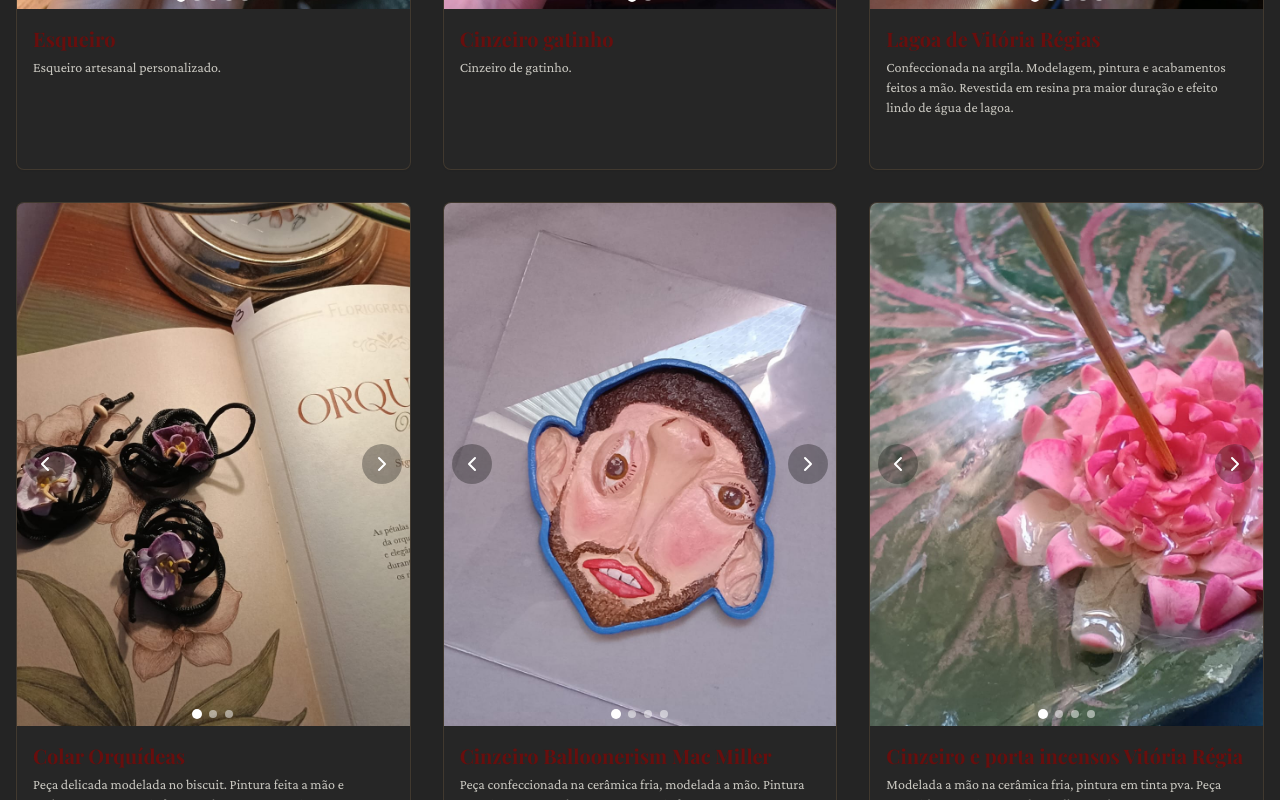
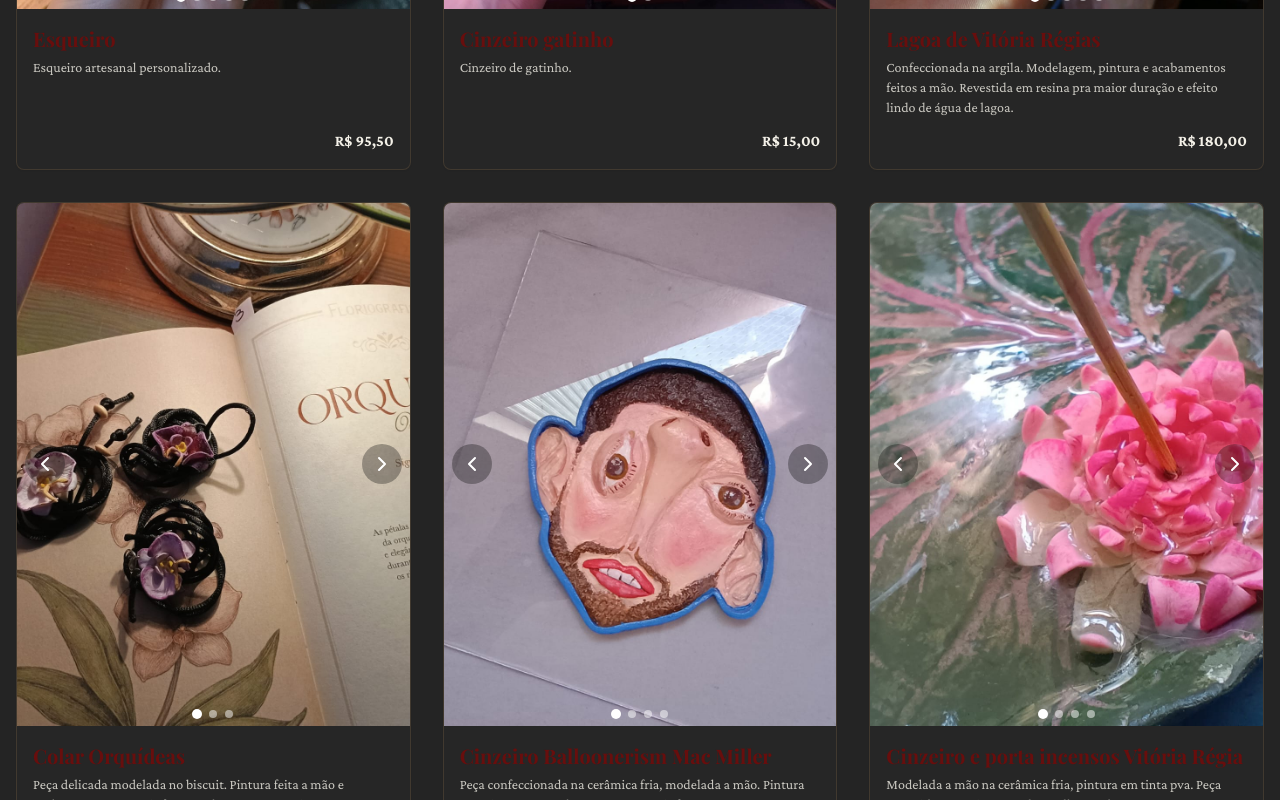
Before and after one commit to Kilobe0/atelie_prototipo, a Next.js app: page / in a window 1280 px wide. Shown: the part 1400-2200 px from the top of the page. Built offline with nearby package versions, Linux system fonts and the light colour scheme.

Commit message:
fix: remove commented-out price display in Gallery component

```diff
--- a/src/components/sections/gallery.tsx
+++ b/src/components/sections/gallery.tsx
@@ -29,9 +29,9 @@ export function Gallery() {
                       <h3 className="text-xl font-headline text-primary">{product.name}</h3>
                       <p className="text-sm text-foreground/80 mt-1">{product.description}</p>
                     </div>
-                    {/* <p className="text--lg font-semibold text-foreground mt--2 self-end">
+                    <p className="text--lg font-semibold text-foreground mt--2 self-end">
                       R$ {product.price.toFixed(2).replace('.', ',')}
-                    </p> */}
+                    </p>
                   </div>
                 </CardContent>
               </Card>
```
